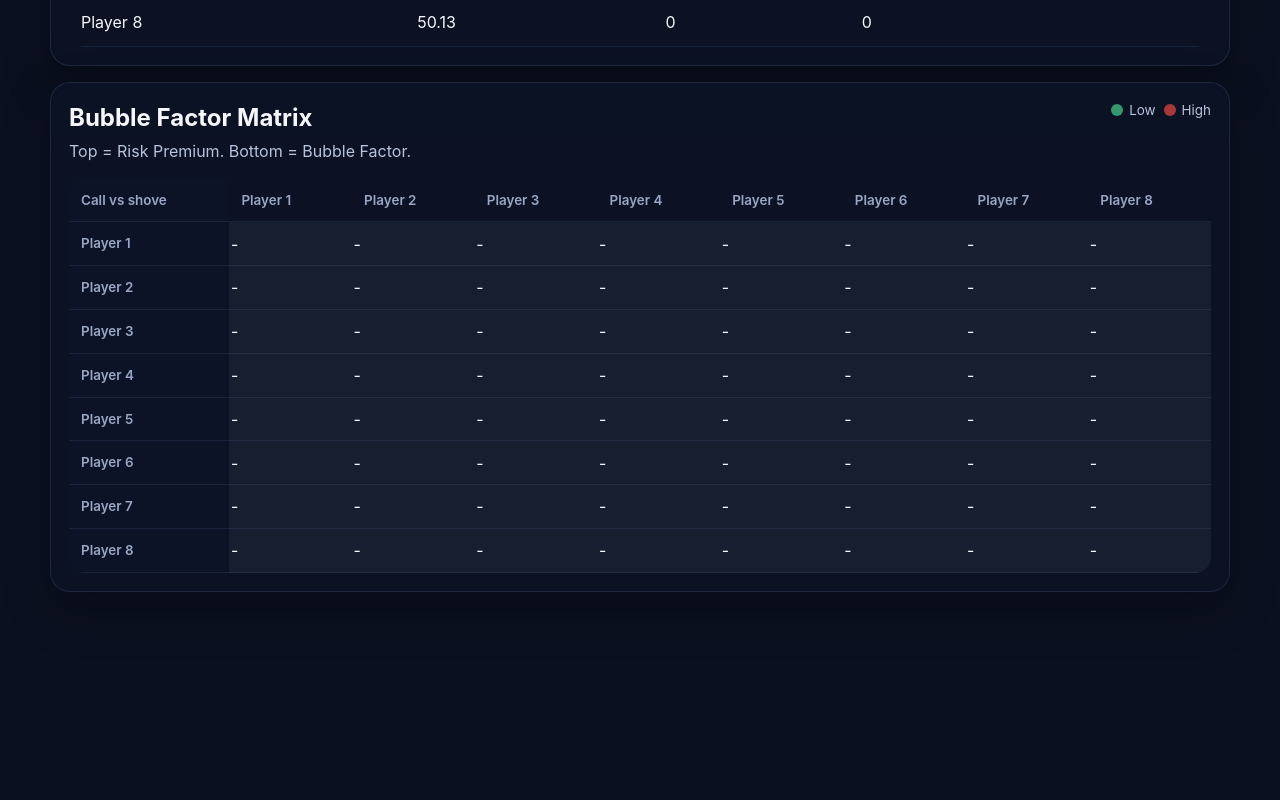
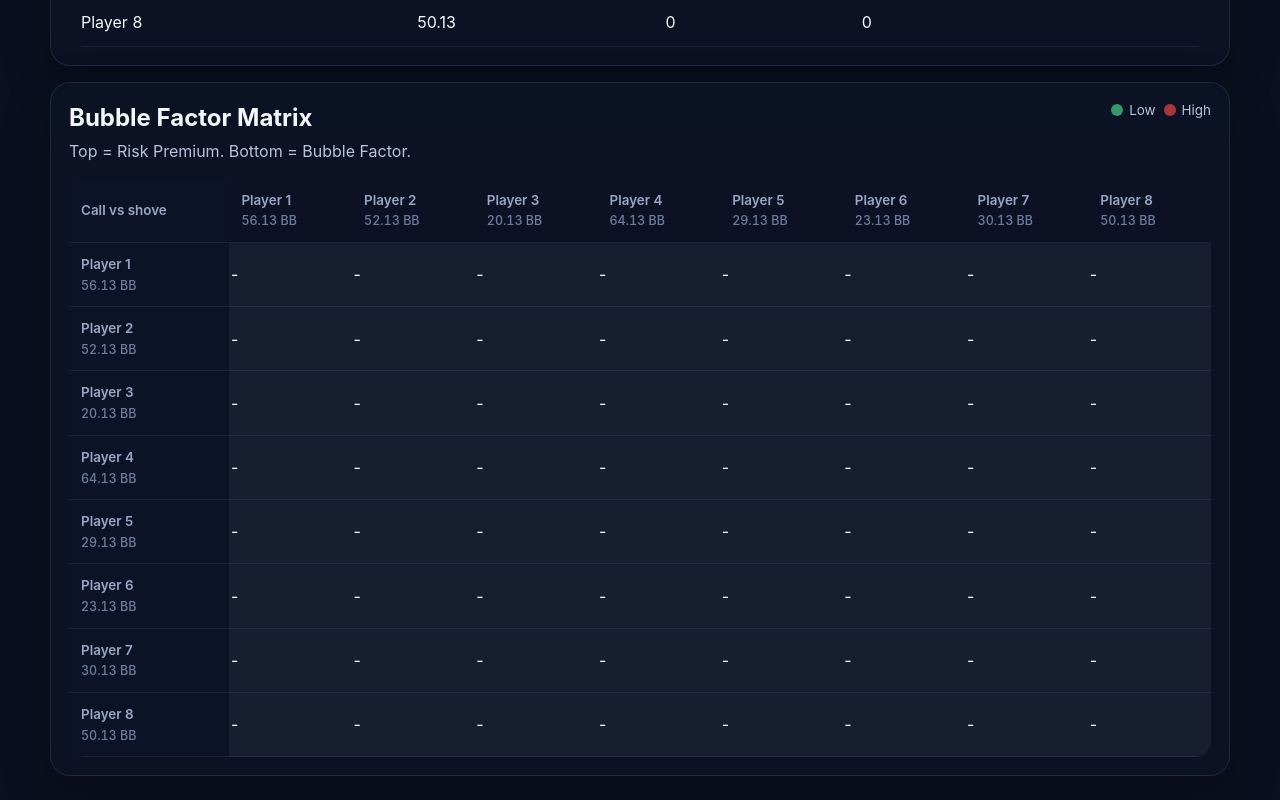
Before and after one commit to piyoSakai/bubble-factor-mtt, a React (Vite) app: page / in a window 1280 px wide. Shown: the part 2478-3278 px from the top of the page. Before the commit the page ends 3094 px from the top, so only its background shows below. Built offline with nearby package versions, Linux system fonts and the light colour scheme.

Commit message:
feat: show stack (BB/chips) in matrix row and column headers
Made-with: Cursor

```diff
--- a/src/App.tsx
+++ b/src/App.tsx
@@ -566,14 +566,26 @@ function App() {
                 <tr>
                   <th className="sticky">Call vs shove</th>
                   {visiblePlayers.map((player) => (
-                    <th key={`head-${player.id}`}>{player.name}</th>
+                    <th key={`head-${player.id}`}>
+                    <span>{player.name}</span>
+                    <span className="matrix-header-stack">
+                      {numberFormatter.format(player.stack)}
+                      {input.stackUnit === 'bb' ? ' BB' : ''}
+                    </span>
+                  </th>
                   ))}
                 </tr>
               </thead>
               <tbody>
                 {visiblePlayers.map((rowPlayer, rowIndex) => (
                   <tr key={`row-${rowPlayer.id}`}>
-                    <th className="sticky">{rowPlayer.name}</th>
+                    <th className="sticky">
+                      <span>{rowPlayer.name}</span>
+                      <span className="matrix-header-stack">
+                        {numberFormatter.format(rowPlayer.stack)}
+                        {input.stackUnit === 'bb' ? ' BB' : ''}
+                      </span>
+                    </th>
                     {visiblePlayers.map((columnPlayer, columnIndex) => {
                       const cell = result?.bubbleMatrix[rowIndex]?.[columnIndex];
                       const toneClass = getCellTone(cell?.bubbleFactor ?? null);
--- a/src/app.css
+++ b/src/app.css
@@ -338,6 +338,15 @@ button:focus-visible {
   background: rgba(219, 69, 69, 0.34);
 }
 
+.matrix-header-stack {
+  display: block;
+  margin-top: 3px;
+  color: #6e7d9e;
+  font-size: 0.78rem;
+  font-weight: 500;
+  font-variant-numeric: tabular-nums;
+}
+
 .legend-item {
   display: inline-flex;
   align-items: center;
```
